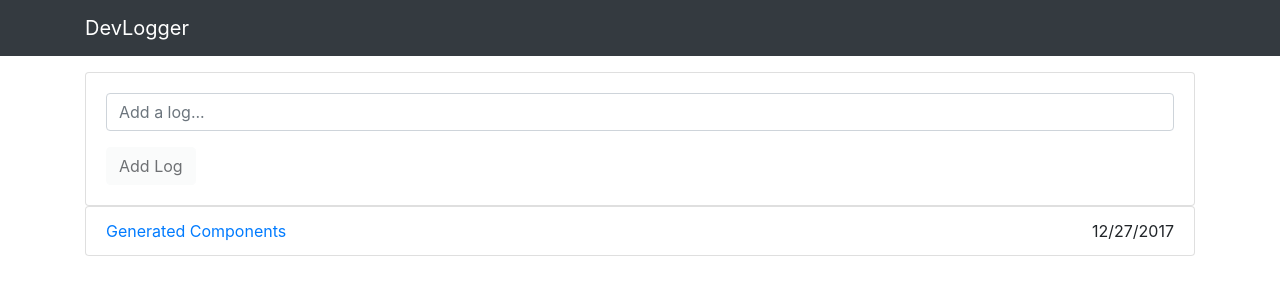
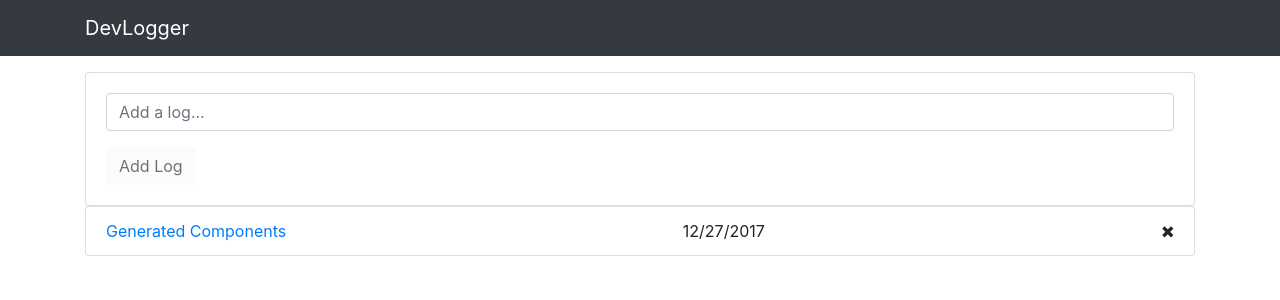
Before and after one commit to michaelromanov/angular_dev_logger_mini_project, an Angular app: page / in a window 1280 px wide. Shown: the top 300 px of the page. Built offline with nearby package versions, Linux system fonts and the light colour scheme.

Commit message:
updated remove

```diff
--- a/src/app/components/logs/logs.component.html
+++ b/src/app/components/logs/logs.component.html
@@ -2,5 +2,6 @@
   <li class="list-group-item d-flex justify-content-between align-items-center">
     <a href="#">Generated Components</a>
     <span class="log-date">12/27/2017</span>
+    <i class="fa fa-remove"></i>
   </li>
 </ul>
```
